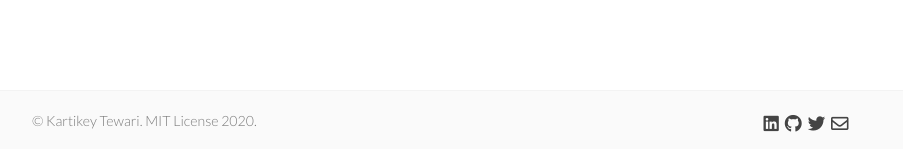
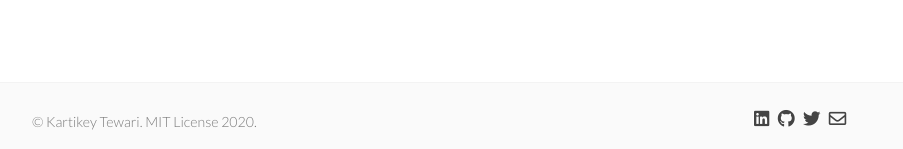
Before and after one commit to kartikeytewari/kartikeytewari.github.io, a Jekyll site: the page built from index.html, in a window 1280 px wide. Shown: the part 748-897 px from the top of the page, without its empty margins (188-1091 px from the left). Built offline with Jekyll 4.4.1, drawn with Linux system fonts in a browser that asks for light colours; nearby versions of some CDN libraries; the list of posts is cut into pages by our own code.

Commit message:
footer saas refactoring

```diff
--- a/_sass/_social-icons.scss
+++ b/_sass/_social-icons.scss
@@ -1,11 +1,11 @@
 .social-icons {
-  font-size: 1.25rem;
+  font-size: 1.75rem;
 }
 
 .social-icons a.fa {
   cursor: pointer;
   opacity: 0.8;
-  padding: 0 0.2em;
+  padding: 0 0.6em;
 }
 
 .social-icons a.fa:hover {
--- a/_sass/_variables.scss
+++ b/_sass/_variables.scss
@@ -130,5 +130,5 @@
 $footer-padding: $space-3;
 $footer-color: #7a7a7a;
 $footer-bg-color: #fafafa;
-$footer-font-weight: 300;
-$footer-font-size: .75rem;
+$footer-font-weight: 500;
+$footer-font-size: 2rem;
```
